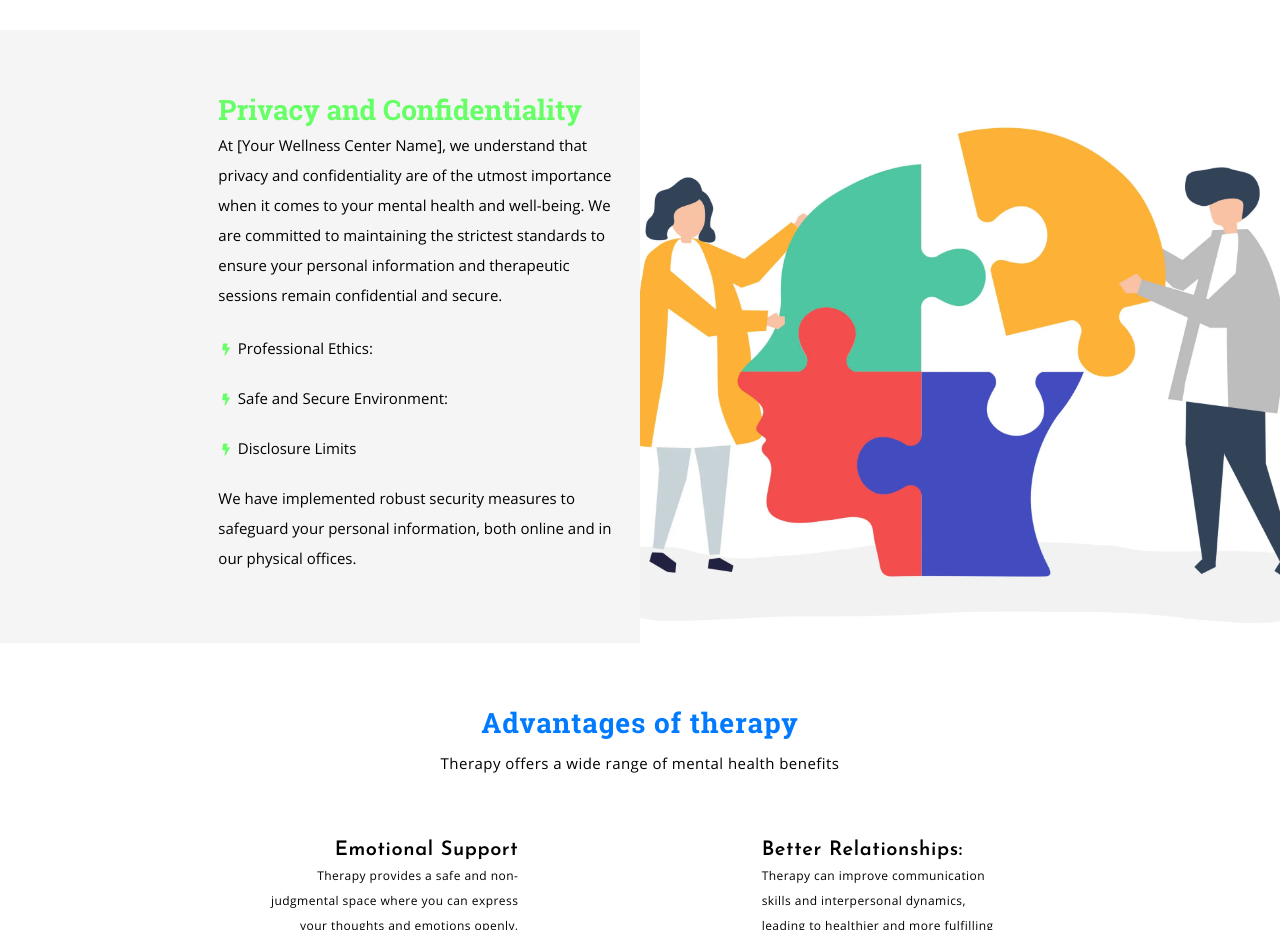
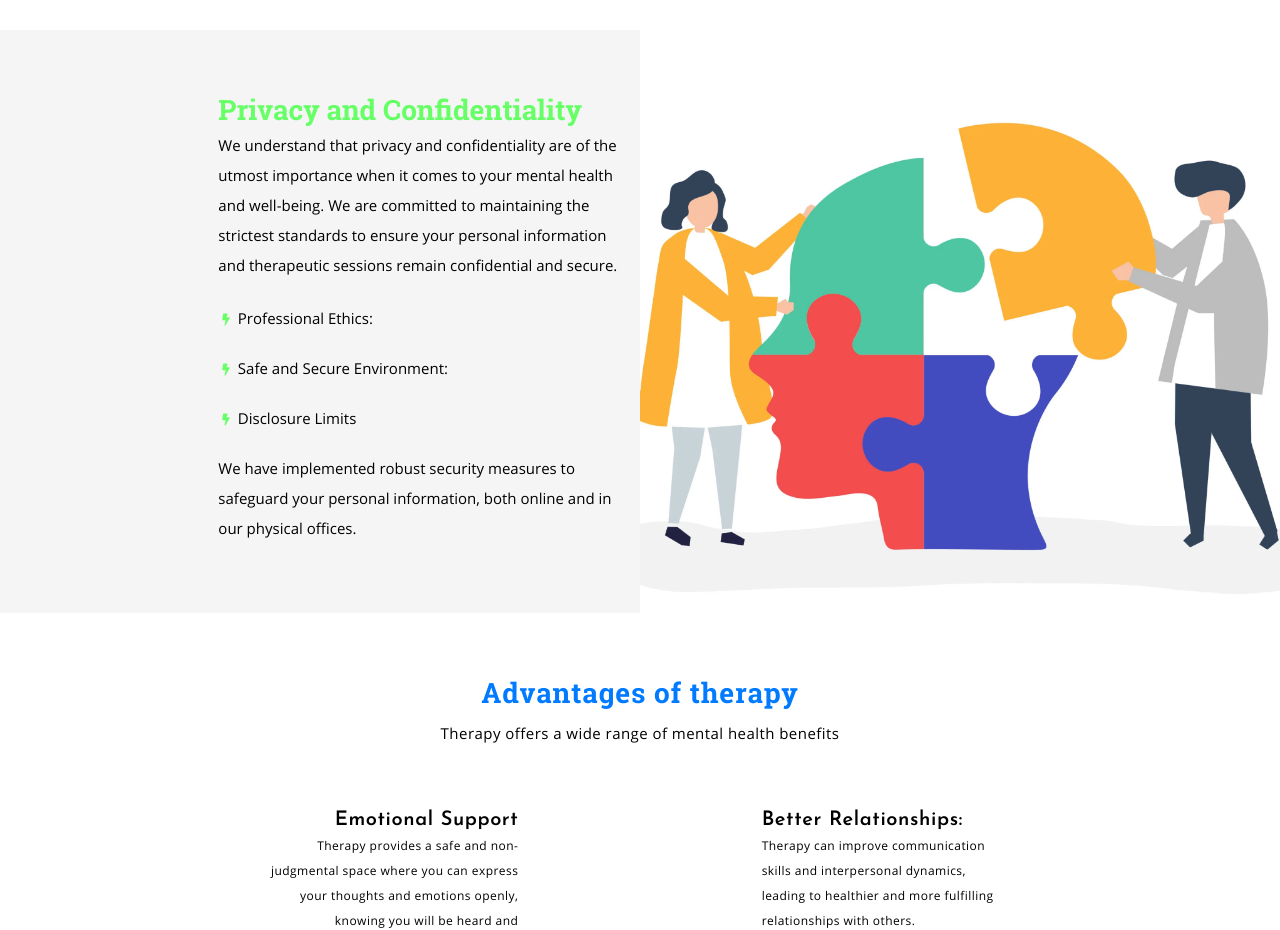
Before and after one commit to Talin-Hellawell/wellness, a plain HTML site: page index.html in a window 1280 px wide. Shown: the part 1140-2070 px from the top of the page. Drawn offline with nearby package versions, Linux system fonts and the light colour scheme.

Commit message:
Update index.html

```diff
--- a/index.html
+++ b/index.html
@@ -97,7 +97,7 @@
               </div>
               <div class="col-lg-8 detail-col-club">
                 <h2 class="club-section-title">Privacy and Confidentiality</h2>
-                <p>At [Your Wellness Center Name], we understand that privacy and confidentiality are of the utmost importance when it comes to your mental health and well-being. We are committed to maintaining the strictest standards to ensure your personal information and therapeutic sessions remain confidential and secure.</p>
+                <p>We understand that privacy and confidentiality are of the utmost importance when it comes to your mental health and well-being. We are committed to maintaining the strictest standards to ensure your personal information and therapeutic sessions remain confidential and secure.</p>
                 <ul>
                   <li>Professional Ethics:</li>
                   <li>Safe and Secure Environment:</li>
```
